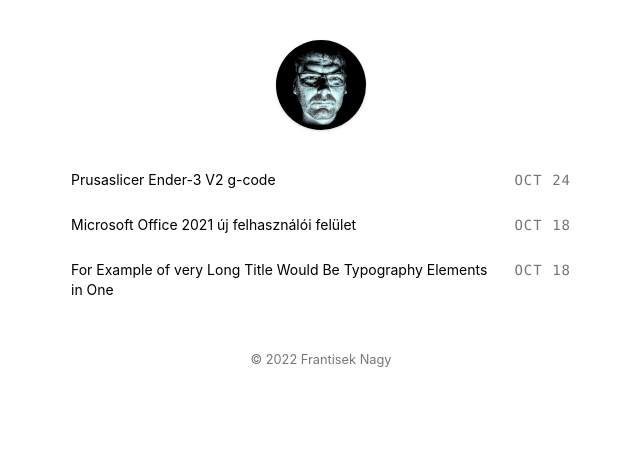
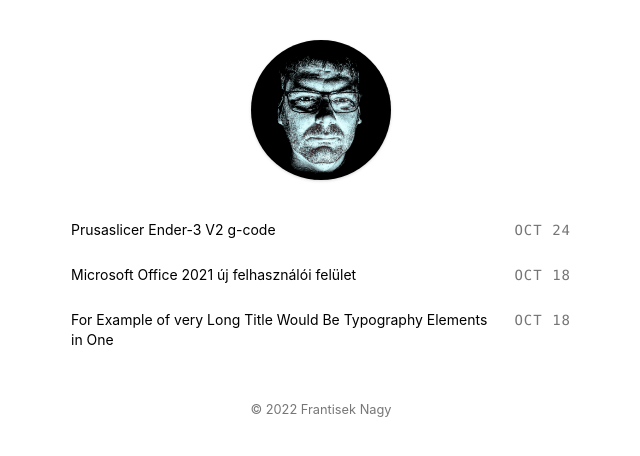
Before and after one commit to nagyfrankie/nagyfrankie.github.io, a Jekyll site: the page built from index.html, in a window 1280 px wide. Shown: the top 456 px of the page, without its empty margins (319-959 px from the left). Built offline with Jekyll 4.4.1, drawn with Linux system fonts in a browser that asks for light colours.

Commit message:
Update main.scss

```diff
--- a/_sass/main.scss
+++ b/_sass/main.scss
@@ -93,8 +93,8 @@ blockquote {
     color: #000;
     text-decoration: none;
     font-weight: 700;
-    height: 100px;
-    width: 100px;
+    height: 150px;
+    width: 150px;
     font-size: 1.5em;
     border-radius: 100%;
     display: inline-block;
```
